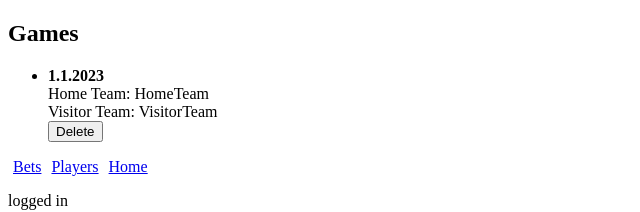
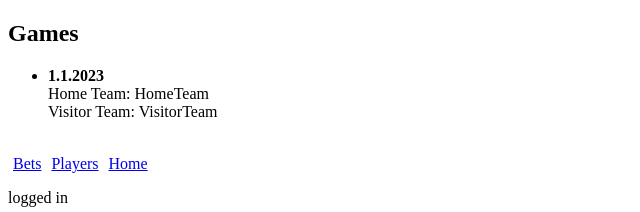
Before and after one commit to Kaabero/Gambler, a React (Vite) app in the folder gambler/: page / in a window 1280 px wide. Shown: the top 212 px of the page, without its empty margins (0-640 px from the left). Built offline with nearby package versions, Linux system fonts and the light colour scheme; no server answers; sample sign-in values are in the browser's storage.

Commit message:
pelin poisto vain adminille

```diff
--- a/gambler/src/App.tsx
+++ b/gambler/src/App.tsx
@@ -33,7 +33,6 @@ const App = () => {
       const user = JSON.parse(loggedUserJSON)
       setUser(user)
       setToken(user.token)
-      console.log('user', user.admin)
     }
   }, [])
 
@@ -46,7 +45,7 @@ const App = () => {
           <Route path="/bets" element={user ? <Bets />: <Navigate replace to="/login" />} />
           <Route path="/players" element={user ? <Users /> : <Navigate replace to="/login" />} />
           <Route path="/addGame" element={(user && user.admin) ? <GameForm setErrorMessage={setErrorMessage} setNotificationMessage={setNotificationMessage} /> : <Navigate replace to="/" />} />
-          <Route path="/" element={user ? <Games /> : <Navigate replace to="/login" />} />
+          <Route path="/" element={user ? <Games user={user}/> : <Navigate replace to="/login" />} />
           <Route path="/register" element={!user ? <CreateAccount setErrorMessage={setErrorMessage} setNotificationMessage={setNotificationMessage} /> : <Navigate replace to="/" />} />
           <Route path="/login" element={!user ? <Login setErrorMessage={setErrorMessage} setNotificationMessage={setNotificationMessage} setUser={setUser}/>: <Navigate replace to="/" />} />
         </Routes>
--- a/gambler/src/components/Games.tsx
+++ b/gambler/src/components/Games.tsx
@@ -1,10 +1,15 @@
 import { useState, useEffect } from 'react';
 import { Game } from "../types";
 import { getAllGames, removeGame } from '../services/gameService';
+import { User } from '../types'
 import React from 'react';
 
 
-const Games = () => {
+interface GamesProps {
+  user: User;
+}
+
+const Games: React.FC<GamesProps> = ({ user }) => {
 
   const [games, setGames] = useState<Game[]>([
     { id: '1', date: '1.1.2023', home_team: 'HomeTeam', visitor_team: 'VisitorTeam' }
@@ -31,7 +36,7 @@ const Games = () => {
             <strong>{game.date}</strong><br />
             Home Team: {game.home_team} <br />
             Visitor Team: {game.visitor_team} <br />
-            <button onClick={() => handleRemoveGame(game.id)}>Delete</button>
+            {user.admin ? <button onClick={() => handleRemoveGame(game.id)}>Delete</button> : <></>}
             <br />
           </li>
         )}
--- a/gambler/src/types.ts
+++ b/gambler/src/types.ts
@@ -36,5 +36,7 @@ export type NewUser = Omit<User, 'id'>
 export type Credentials = {
   username: string,
   token: string,
-  admin: boolean
+  admin: boolean,
+  id: string,
+  password: string
 }
```
